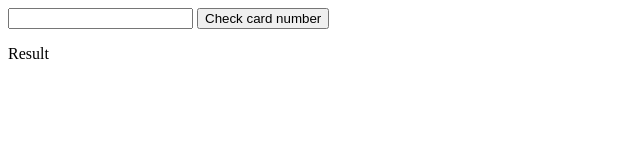
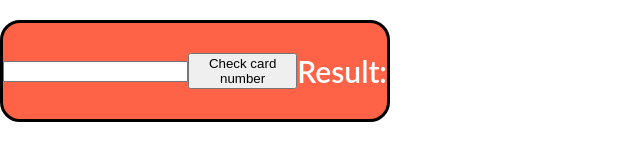
Before and after one commit to druszkiewicz/Check_credit_cards, a website with bundled scripts: page index.html in a window 1280 px wide. Shown: the whole page, without its empty margins (0-640 px from the left). Built offline with nearby package versions, Linux system fonts and the light colour scheme.

Commit message:
first release done

```diff
--- a/getCardProvider.js
+++ b/getCardProvider.js
@@ -10,7 +10,7 @@ module.exports.getCardProvider = (cardNumber) => {
    if (isCardNumberVadid(cardNumber)) {
       return getProvider(cardNumber);
    } else {
-      return 'Incorrect number';
+      return messages[10];
    }
 };
 
@@ -47,10 +47,9 @@ function getProvider(cardNumber) {
       isIncluded(cardNumberStr, 1, ['4'])
    ) {
       return messages[3];
-   } else if (cardNumber === 123) {
-      return messages[10];
    } else {
-      throw new Error(messages[11]);
+      //throw new Error(messages[11]);
+      return messages[11];
    }
 }
 
@@ -58,11 +57,3 @@ function isIncluded(valueStr, numberOfChar, array) {
    const toCheck = valueStr.substring(0, numberOfChar);
    return array.includes(toCheck);
 }
-
-/***** */
-// const inputValue = document.querySelector('.inputValue-JS').value;
-// const result = document.querySelector('.showResult-JS');
-// console.log(inputValue);
-// const checkButton = document.querySelector('.checkButton-JS').addEventListener('click', () => {
-//    result.innerHTML = getCardProvider(inputValue);
-// });
--- a/index.html
+++ b/index.html
@@ -5,13 +5,14 @@
    <meta charset="UTF-8">
    <meta name="viewport" content="width=device-width, initial-scale=1.0">
    <title>Chrck card</title>
+   <link rel="stylesheet" href="style.css">
 </head>
 
 <body>
    <div class="app">
       <input type="number" id="inputValue-JS" value="">
       <button class="checkButton-JS">Check card number</button>
-      <p class="showResult-JS">Result</p>
+      <p class="result showResult-JS">Result:</p>
    </div>
    <script src="index.js"></script>
 </body>
--- a/index.js
+++ b/index.js
@@ -1,17 +1,14 @@
 import { getCardProvider } from './getCardProvider';
-
-//const { getCardProvider } = require('../getCardProvider');
 
 const result = document.querySelector('.showResult-JS');
 
 const checkButton = document.querySelector('.checkButton-JS').addEventListener('click', () => {
    const inputValue = document.querySelector('#inputValue-JS').value;
-   //inputValue = 5193080150954111;
+   // card numbers for tests
+   //5193080150954111;
    //371449635398431
    //6011000990139424
-   try {
-      result.innerHTML = getCardProvider(inputValue);
-   } catch (error) {
-      result.innerHTML = error;
-   }
+   //4222222222222
+
+   result.innerHTML = getCardProvider(inputValue);
 });
--- /dev/null
+++ b/style.css
@@ -0,0 +1,23 @@
+body {
+   margin: 20px auto;
+   font-family: 'Lato';
+   font-weight: 300;
+   font-size: 1.25rem;
+
+}
+
+.app {
+   background: tomato;
+   border-style: solid;
+   border-radius: 20px;
+   max-width: 30%;
+   display: flex;
+   justify-content: space-around;
+   align-items: center;
+}
+
+.result {
+   color: white;
+   font-size: 30px;
+   font-weight: 600;
+}
```
Also changed, not shown: __tests__/getCardProvider.test.js (+17 -8 lines).
